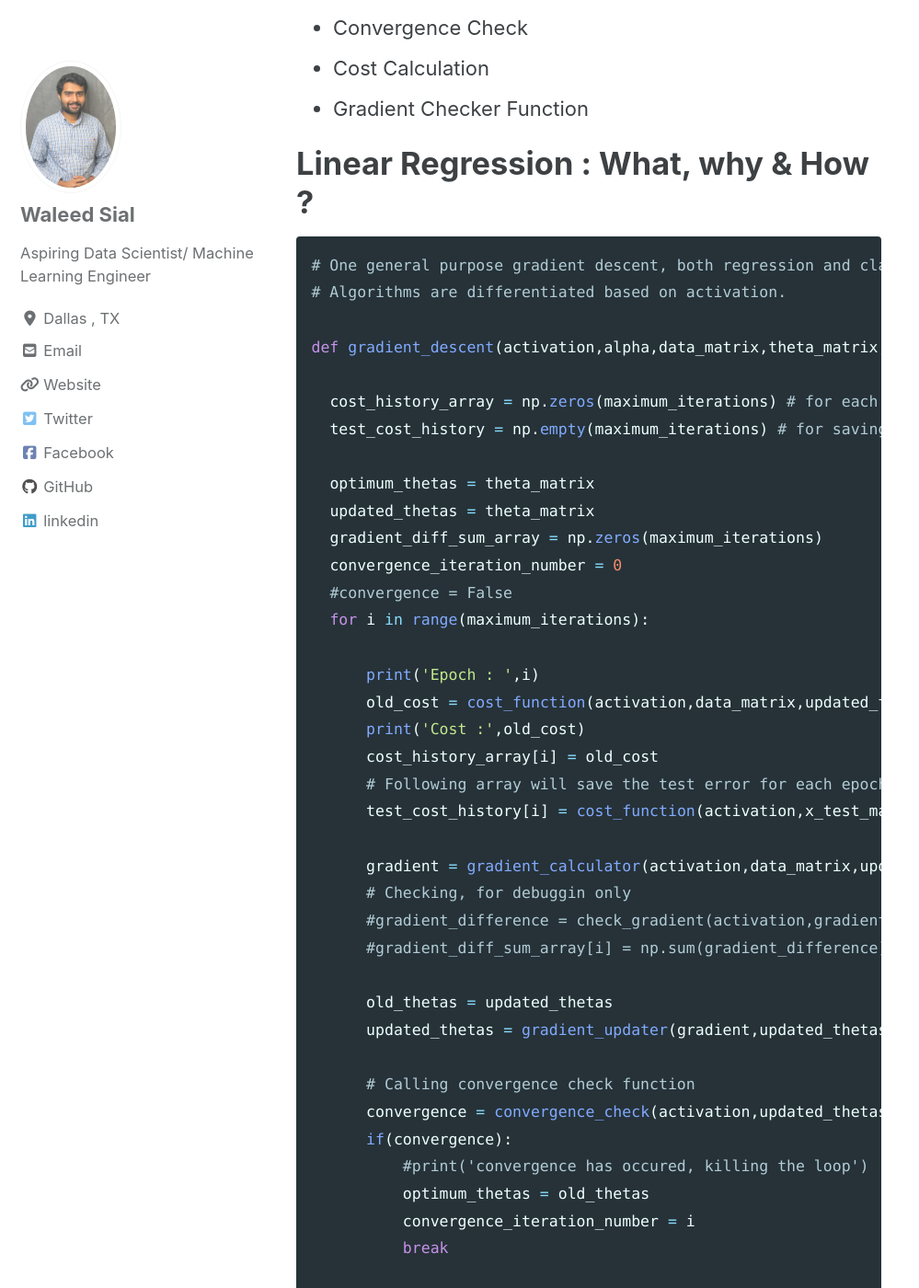
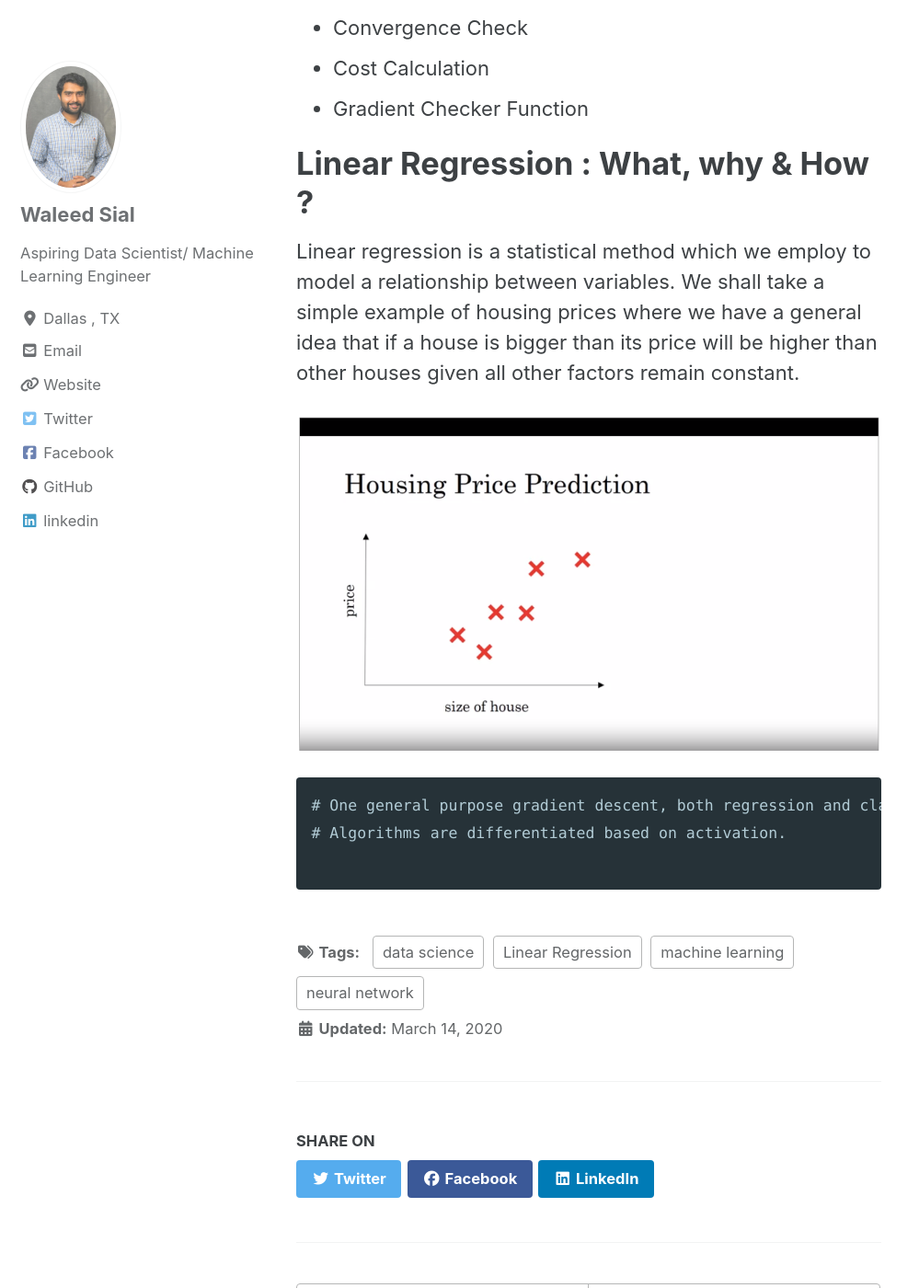
Before and after one commit to waleedsial/waleedsial.github.io, a Jekyll site: the page built from _posts/2018-01-28-linear.md, in a window 1280 px wide and 1400 px high, scrolled down 1045 px. Shown: the whole window at 92% size, without its empty margins (0-999 px from the left). Built offline with Jekyll 4.4.1, drawn with Linux system fonts in a browser that asks for light colours; cached includes are drawn as plain includes; nearby versions of some CDN libraries; some of the changed text lies outside the part shown.

Commit message:
linear_3

````diff
--- a/_posts/2018-01-28-linear.md
+++ b/_posts/2018-01-28-linear.md
@@ -38,6 +38,9 @@ This blog covers following features:
 
 # Linear Regression : What, why & How ?
 
+Linear regression is a statistical method which we employ to model a relationship between variables. We shall take a simple example of housing prices where we have a general idea that if a house is bigger than its price will be higher than other houses given all other factors remain constant.
+
+![ Price & Size Relation ](/images/linear/HS.png)
 
 
 
@@ -46,50 +49,4 @@ This blog covers following features:
 # One general purpose gradient descent, both regression and classification tasks use same gradient descent function.
 # Algorithms are differentiated based on activation.
 
-def gradient_descent(activation,alpha,data_matrix,theta_matrix,y_matrix,maximum_iterations,x_test_matrix,y_test_matrix,convergence_threshold):
-
-  cost_history_array = np.zeros(maximum_iterations) # for each iteration, keep a cost for plotting
-  test_cost_history = np.empty(maximum_iterations) # for saving test error
-
-  optimum_thetas = theta_matrix
-  updated_thetas = theta_matrix
-  gradient_diff_sum_array = np.zeros(maximum_iterations)
-  convergence_iteration_number = 0
-  #convergence = False
-  for i in range(maximum_iterations):
-
-      print('Epoch : ',i)
-      old_cost = cost_function(activation,data_matrix,updated_thetas,y_matrix)
-      print('Cost :',old_cost)
-      cost_history_array[i] = old_cost
-      # Following array will save the test error for each epoch updated thetas.
-      test_cost_history[i] = cost_function(activation,x_test_matrix,updated_thetas,y_test_matrix)
-
-      gradient = gradient_calculator(activation,data_matrix,updated_thetas,y_matrix,alpha)
-      # Checking, for debuggin only
-      #gradient_difference = check_gradient(activation,gradient,updated_thetas,data_matrix,y_matrix)
-      #gradient_diff_sum_array[i] = np.sum(gradient_difference)
-
-      old_thetas = updated_thetas
-      updated_thetas = gradient_updater(gradient,updated_thetas,alpha)
-
-      # Calling convergence check function
-      convergence = convergence_check(activation,updated_thetas,old_thetas,data_matrix,y_matrix,convergence_threshold)
-      if(convergence):
-          #print('convergence has occured, killing the loop')
-          optimum_thetas = old_thetas
-          convergence_iteration_number = i
-          break
-
-
-      if(i == maximum_iterations-1):
-          #print('Try more Epochs for saturation, Did not converge')
-          optimum_thetas = updated_thetas
-
-      # Calling gradient checker function
-      #gradient_approximation,grad_difference = gradient_checker(gradient,updated_thetas,data_matrix,y_matrix)
-
-
-      #print('-------------------------------------------------------------------------------------------------------')
-  return optimum_thetas,cost_history_array,gradient_diff_sum_array,test_cost_history
 ```
````
Also changed, not shown: images/linear/HS.png (added).
